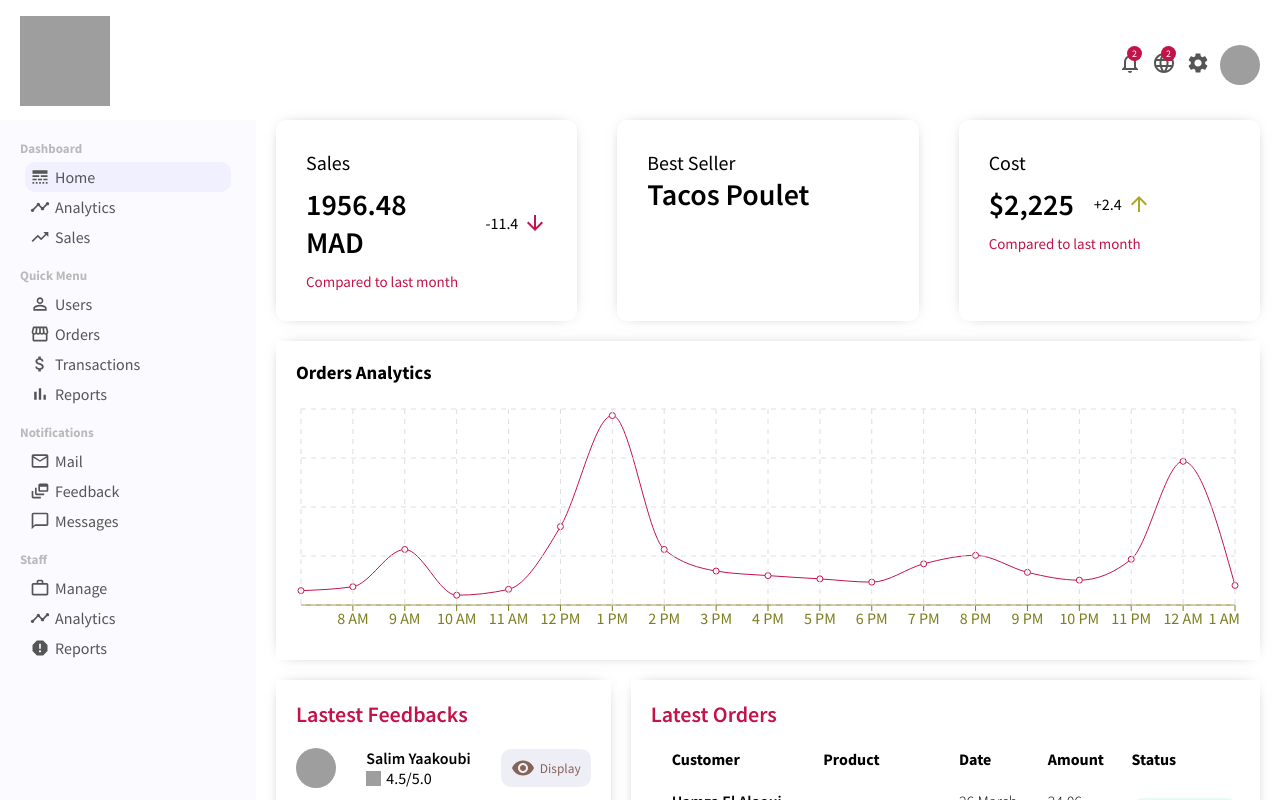
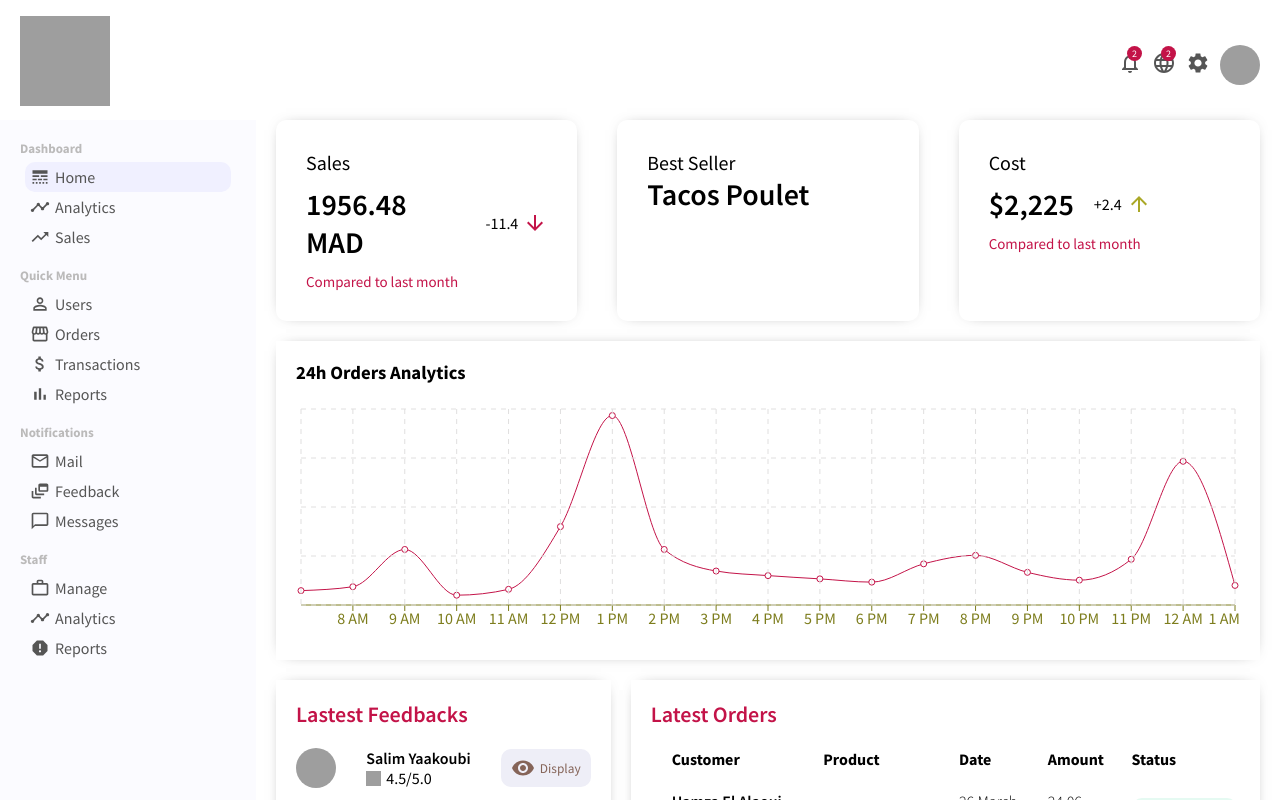
Before and after one commit to helalaou/MyProxy, a React (Create React App) app: page / in a window 1280 px wide. Shown: the top 800 px of the page. Built offline with nearby package versions, Linux system fonts and the light colour scheme; grey boxes are pictures that could not be loaded.

Commit message:
Update Home.jsx

```diff
--- a/src/pages/home/Home.jsx
+++ b/src/pages/home/Home.jsx
@@ -9,7 +9,7 @@ export default function Home() {
   return (
     <div className="home">
       <FeaturedInfo />
-      <Chart data={userData} title="Orders Analytics" grid dataKey="Orders"/>
+      <Chart data={userData} title="24h Orders Analytics" grid dataKey="Orders"/>
       <div className="homeWidgets">
         <WidgetSm/>
         <WidgetLg/>
```
